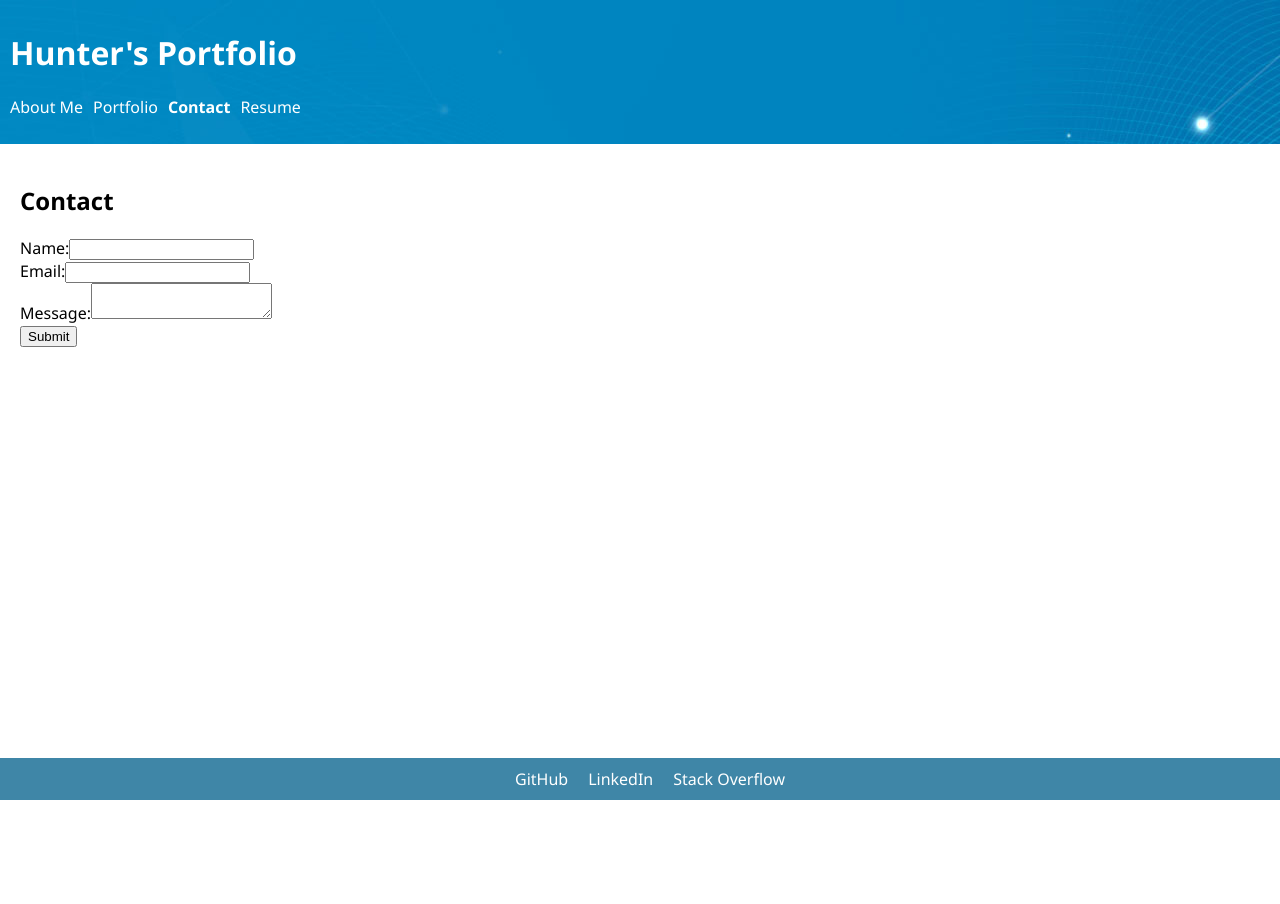
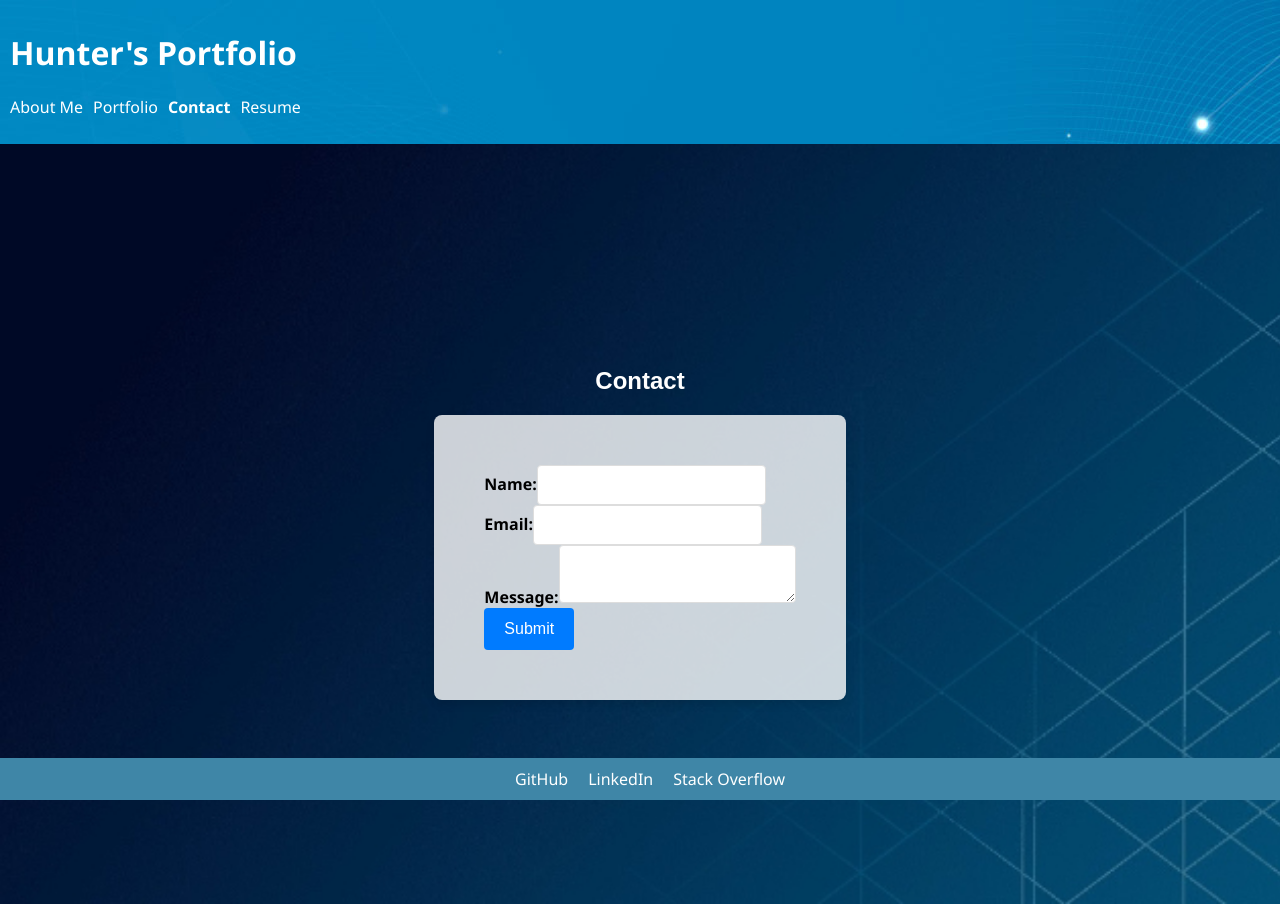
Before and after one commit to RRHunterH/React-Portfolio, a React app in the folder my-portfolio/: page /contact in a window 1280 px wide. Before the commit the page ends 800 px from the top, so only its background shows below. Built offline with nearby package versions, Linux system fonts and the light colour scheme; the HTML template or start-up script is replaced by a standard one.

Commit message:
added style to contact section

```diff
--- /dev/null
+++ b/my-portfolio/src/components/Contact.css
@@ -0,0 +1,54 @@
+
+.contact-container {
+    display: flex;
+    flex-direction: column;
+    align-items: center;
+    justify-content: center;
+    min-height: 90vh;
+    position: relative;
+  }
+
+  .contact-background {
+    position: absolute;
+    top: 0;
+    left: 0;
+    width: 100%;
+    height: 100%;
+    background-image: url('/public/Contact.jpg');
+    background-size: cover;
+    z-index: -1;
+  }
+
+  .contact-form {
+    max-width: 400px;
+    padding: 50px;
+    background-color: rgba(255, 255, 255, 0.8);
+    border-radius: 8px;
+    box-shadow: 0 4px 8px rgba(0, 0, 0, 0.1);
+  }
+
+  label {
+    font-weight: bold;
+  }
+
+  input,
+  textarea {
+    padding: 10px;
+    border: 1px solid #ddd;
+    border-radius: 4px;
+    font-size: 16px;
+  }
+
+  .submit-button {
+    background-color: #007bff;
+    color: #fff;
+    padding: 12px 20px;
+    border: none;
+    border-radius: 4px;
+    cursor: pointer;
+    font-size: 16px;
+  }
+
+  .submit-button:hover {
+    background-color: #0056b3;
+  }
--- a/my-portfolio/src/components/Contact.js
+++ b/my-portfolio/src/components/Contact.js
@@ -1,4 +1,5 @@
 import React, { useState } from 'react';
+import './Contact.css';
 
 const Contact = () => {
   const [formData, setFormData] = useState({
@@ -13,26 +14,39 @@ const Contact = () => {
 
   const handleSubmit = (e) => {
     e.preventDefault();
-    // add in form sumission logic here
+    if (!formData.name) {
+      alert('Please fill out your name.');
+      return;
+    }
+    if (!formData.email) {
+      alert('Please fill out your email.');
+      return;
+    }
+    if (!formData.message) {
+      alert('Please fill out your message.');
+      return;
+    }
+    // Send form data to backend or perform further actions
   };
 
   return (
-    <section>
-      <h2>Contact</h2>
-      <form onSubmit={handleSubmit}>
-        <div>
-          <label>Name:</label>
-          <input type="text" name="name" value={formData.name} onChange={handleChange} required />
+    <section className="contact-container">
+      <div className="contact-background"></div>
+      <h2 style={{ fontFamily: 'Arial, sans-serif', color: '#fff' }}>Contact</h2>
+      <form onSubmit={handleSubmit} className="contact-form">
+        <div className="form-group">
+          <label htmlFor="name">Name:</label>
+          <input type="text" id="name" name="name" value={formData.name} onChange={handleChange} />
         </div>
-        <div>
-          <label>Email:</label>
-          <input type="email" name="email" value={formData.email} onChange={handleChange} required />
+        <div className="form-group">
+          <label htmlFor="email">Email:</label>
+          <input type="email" id="email" name="email" value={formData.email} onChange={handleChange} />
         </div>
-        <div>
-          <label>Message:</label>
-          <textarea name="message" value={formData.message} onChange={handleChange} required />
+        <div className="form-group">
+          <label htmlFor="message">Message:</label>
+          <textarea id="message" name="message" value={formData.message} onChange={handleChange} />
         </div>
-        <button type="submit">Submit</button>
+        <button type="submit" className="submit-button">Submit</button>
       </form>
     </section>
   );
```
Also changed, not shown: my-portfolio/public/Contact.jpg (added), my-portfolio/src/styles/styles.css (line endings or trailing spaces).
